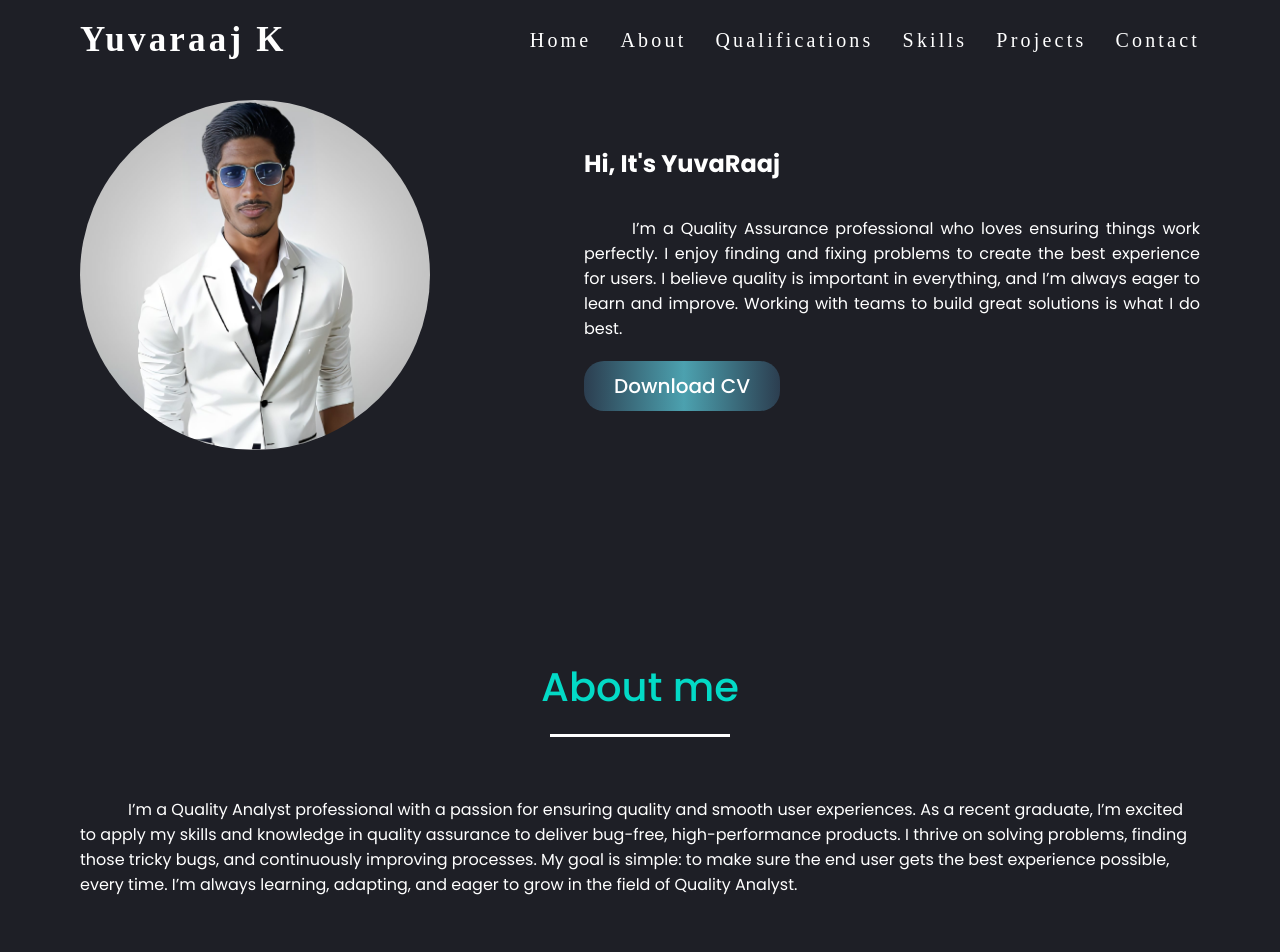
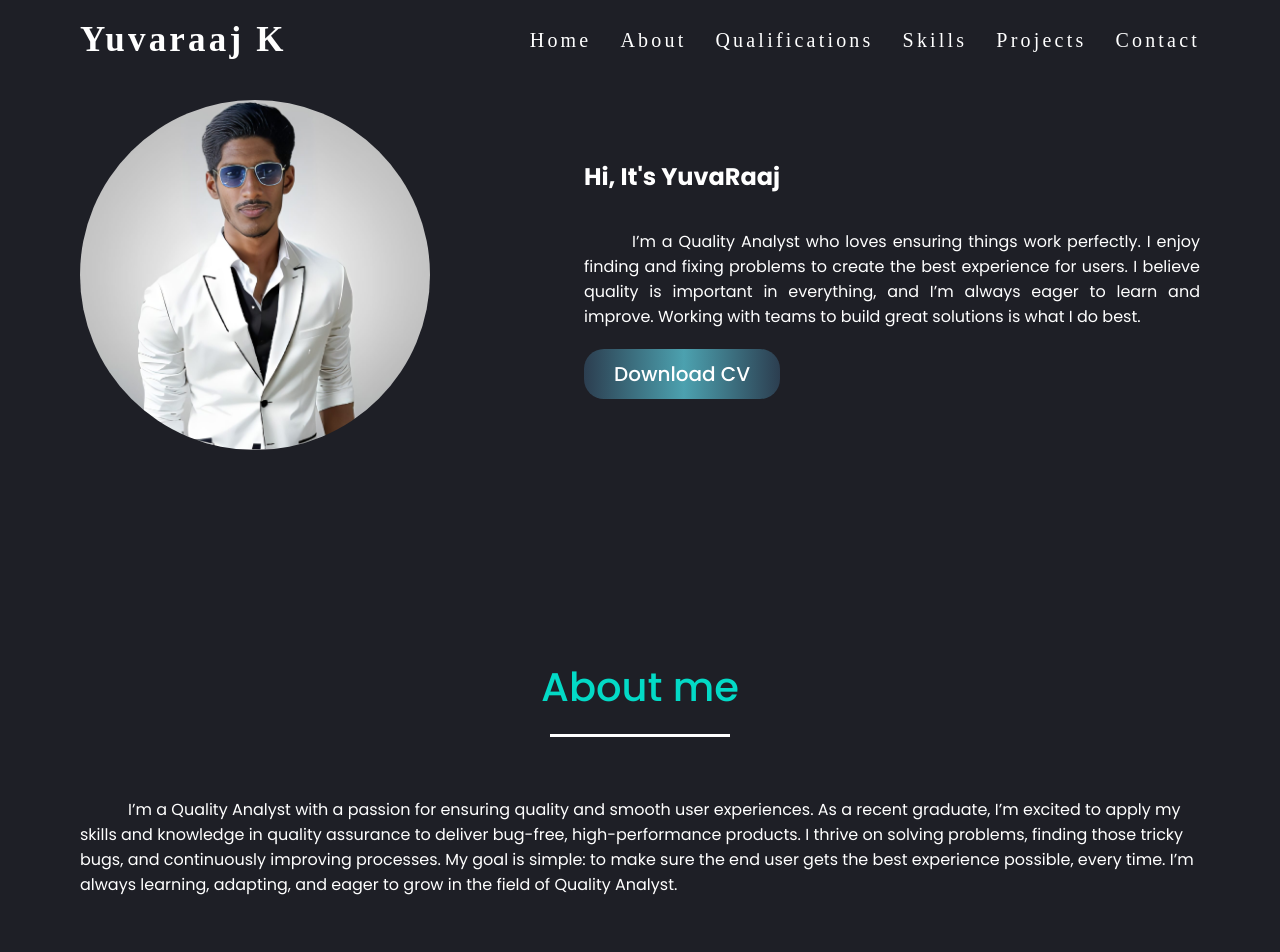
Before and after one commit to yuvaraaj086/portfolio, a plain HTML site: page index.html in a window 1280 px wide. Shown: the top 952 px of the page. Drawn offline with nearby package versions, Linux system fonts and the light colour scheme.

Commit message:
Update index.html
Designation update

```diff
--- a/index.html
+++ b/index.html
@@ -40,7 +40,7 @@
                 </div>
                 <div class="column right">
                     <h1><p><b>Hi, It's YuvaRaaj</b><br><br></h1>
-                    <p> &emsp;&emsp;&emsp;I’m a Quality Assurance professional who loves ensuring things work perfectly. I enjoy finding and fixing problems to create the best experience for users.
+                    <p> &emsp;&emsp;&emsp;I’m a Quality Analyst who loves ensuring things work perfectly. I enjoy finding and fixing problems to create the best experience for users.
                         I believe quality is important in everything, and I’m always eager to learn and improve. Working with teams to build great solutions is what I do best.</p>
                     <a href="resume.pdf" download>Download CV</a>
                 </div>
@@ -51,7 +51,7 @@
         <div class="max-width">
             <h2 class="title" style="color:#03DAC6">About me</h2>
             <div class="about-content">
-                &emsp;&emsp;&emsp;I’m a Quality Analyst professional with a passion for ensuring quality and smooth user experiences. As a recent graduate, I’m excited to apply my skills and knowledge in quality assurance to deliver bug-free, high-performance products.
+                &emsp;&emsp;&emsp;I’m a Quality Analyst with a passion for ensuring quality and smooth user experiences. As a recent graduate, I’m excited to apply my skills and knowledge in quality assurance to deliver bug-free, high-performance products.
                 I thrive on solving problems, finding those tricky bugs, and continuously improving processes. My goal is simple: to make sure the end user gets the best experience possible, every time. I’m always learning, adapting, and eager to grow in the field of Quality Analyst.
                 </p>
             </div>
```
